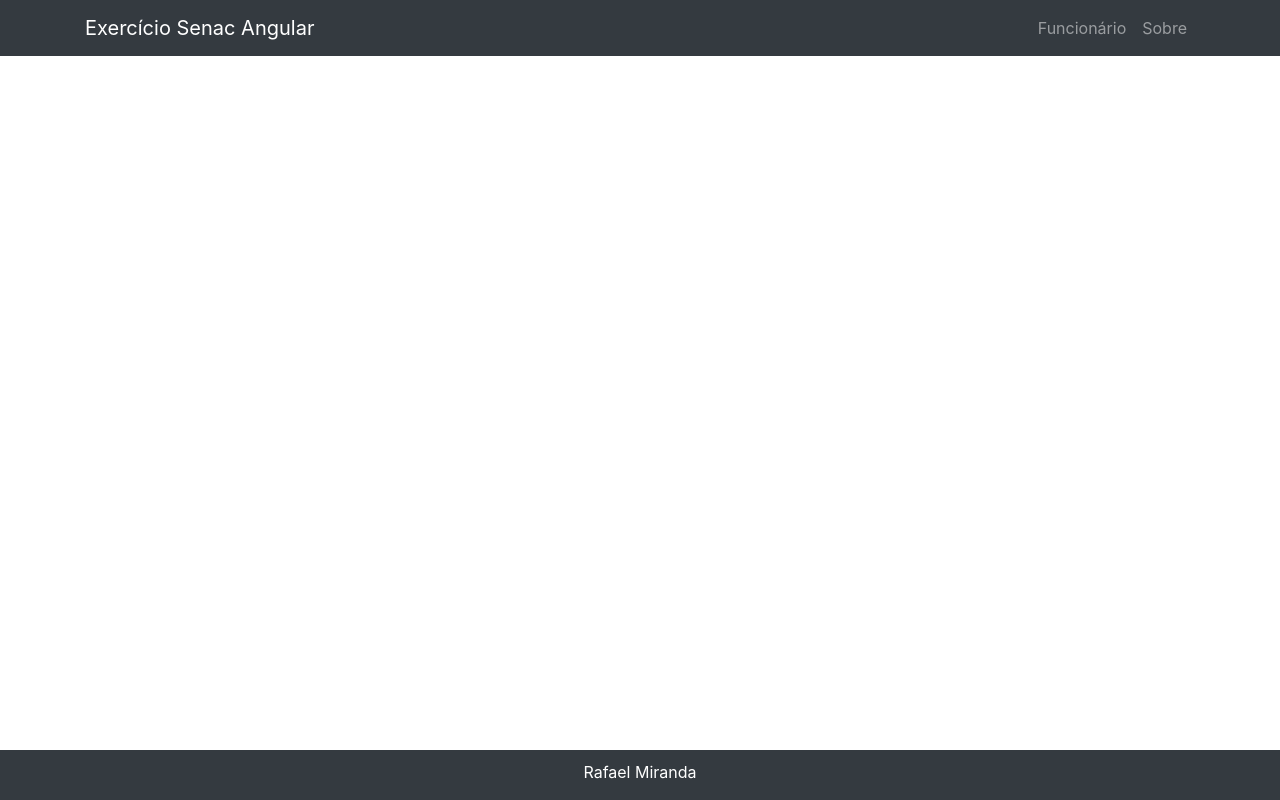
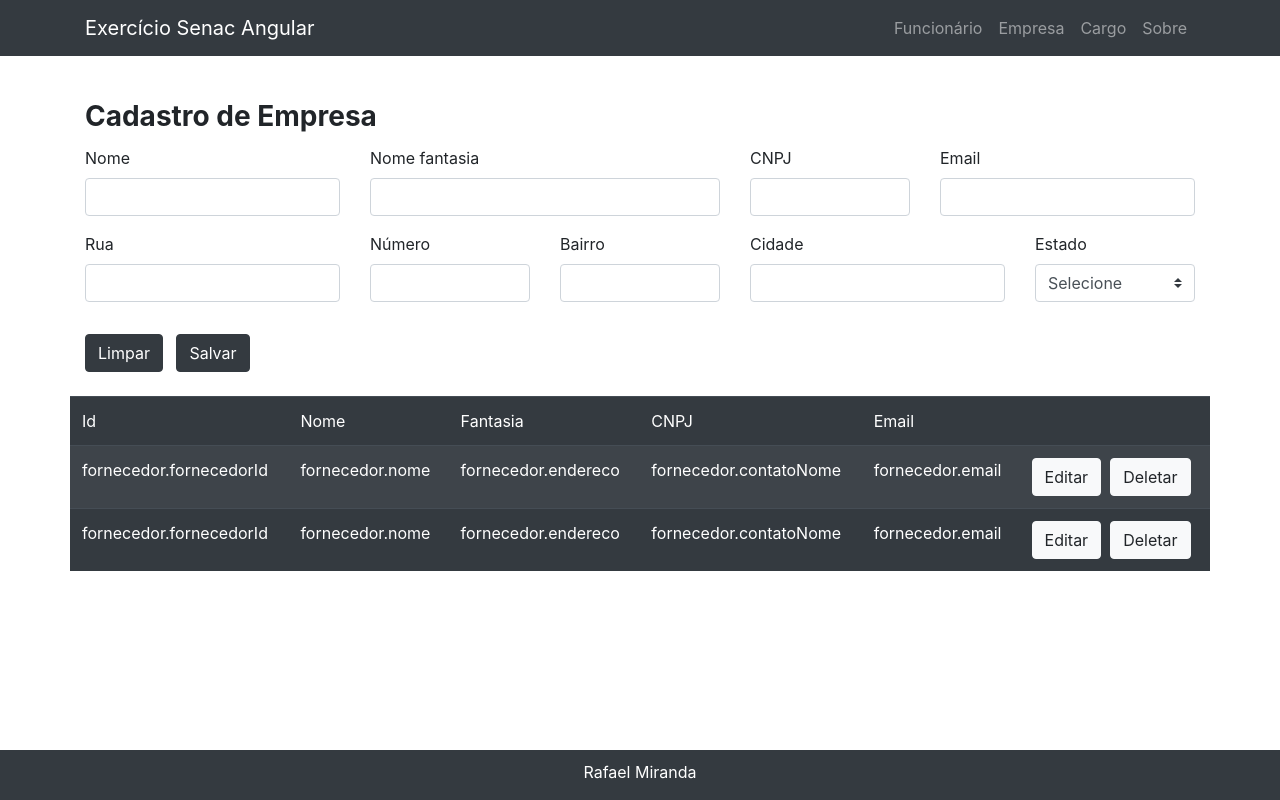
Before and after one commit to rafael-miranda10/exercicio-angular-senac, an Angular app in the folder ExercicioSenac/: page /empresa in a window 1280 px wide. Before the commit this address led to /. Built offline with nearby package versions, Linux system fonts and the light colour scheme.

Commit message:
[DEV] Layouts e forms de empresa e cargo

```diff
--- a/ExercicioSenac/src/app/app.module.ts
+++ b/ExercicioSenac/src/app/app.module.ts
@@ -10,6 +10,8 @@ import { HomeComponent } from './components/navegacao/home/home.component';
 import { FooterComponent } from './components/navegacao/footer/footer.component';
 import { SobreComponent } from './components/institucional/sobre/sobre.component';
 import { EmployeeComponent } from './components/employee/employee.component';
+import { CompanyComponent } from './components/Company/company.component';
+import { EmployeePositionComponent } from './components/EmployeePosition/employee-position.component';
 
 import { rootRouterConfig } from './app.routes';
 
@@ -20,7 +22,9 @@ import { rootRouterConfig } from './app.routes';
     HomeComponent,
     FooterComponent,
     SobreComponent,
-    EmployeeComponent
+    EmployeeComponent,
+    CompanyComponent,
+    EmployeePositionComponent
   ],
   imports: [
     BrowserModule,
--- a/ExercicioSenac/src/app/app.routes.ts
+++ b/ExercicioSenac/src/app/app.routes.ts
@@ -3,11 +3,15 @@ import { HomeComponent } from  './components/navegacao/home/home.component';
 import { Routes } from '@angular/router';
 import { SobreComponent } from './components/institucional/sobre/sobre.component';
 import { EmployeeComponent } from './components/employee/employee.component';
+import { CompanyComponent } from './components/Company/company.component';
+import { EmployeePositionComponent } from './components/EmployeePosition/employee-position.component';
 
 
 export const rootRouterConfig: Routes = [
     { path: '', redirectTo: '/home', pathMatch: 'full' },
     { path: 'home', component: HomeComponent },
     { path: 'sobre', component: SobreComponent },
-    { path: 'funcionario', component: EmployeeComponent }
+    { path: 'funcionario', component: EmployeeComponent },
+    { path: 'empresa', component: CompanyComponent },
+    { path: 'cargo', component: EmployeePositionComponent },
 ];
--- /dev/null
+++ b/ExercicioSenac/src/app/components/Company/company.component.html
@@ -0,0 +1,113 @@
+<div class="container main-container">
+    <h3 class="card-title"> <strong>Cadastro de Empresa</strong></h3>
+    <form role="form">
+        <div class="form-group ">
+            <div class="row">
+                <div class="col-md-3">
+                    <div class="form-group">
+                        <label>Nome</label>
+                        <input type="text" class="form-control" id="nome">
+                    </div>
+                </div>
+                <div class="col-md-4">
+                    <div class="form-group">
+                        <label>Nome fantasia</label>
+                        <input type="text" class="form-control" id="nomeFantasia">
+                    </div>
+                </div>
+                <div class="col-md-2">
+                    <div class="form-group">
+                        <label>CNPJ</label>
+                        <input type="text" class="form-control" id="cnpj">
+                    </div>
+                </div>
+                <div class="col-md-3">
+                    <div class="form-group">
+                        <label>Email</label>
+                        <input type="email" class="form-control" id="email">
+                    </div>
+                </div>
+                <div class="col-md-3">
+                    <div class="form-group">
+                        <label>Rua</label>
+                        <input type="text" class="form-control" id="rua">
+                    </div>
+                </div>
+                <div class="col-md-2">
+                    <div class="form-group">
+                        <label>Número</label>
+                        <input type="text" class="form-control" id="numero">
+                    </div>
+                </div>
+                <div class="col-md-2">
+                    <div class="form-group">
+                        <label>Bairro</label>
+                        <input type="text" class="form-control" id="bairro">
+                    </div>
+                </div>
+                <div class="col-md-3">
+                    <div class="form-group">
+                        <label>Cidade</label>
+                        <input type="text" class="form-control" id="cidade">
+                    </div>
+                </div>
+                <div class="col-md-2">
+                    <div class="form-group">
+                        <label>Estado</label>
+                        <select class="browser-default custom-select">
+                            <option selected>Selecione</option>
+                            <option value="SP">São Paulo</option>
+                            <option value="PR">Paraná</option>
+                            <option value="RJ">Rio de Janeiro</option>
+                            <option value="MG">Minas Gerais</option>
+                            <option value="MT">Mato Grosso</option>
+                          </select>
+                    </div>
+                </div>
+
+            </div>
+        </div>
+
+        <div>
+            <button type="submit" class="btn btn-dark">Limpar</button>&nbsp;&nbsp;
+            <button type="submit" class="btn btn-dark">Salvar</button>
+        </div>
+    </form>
+    <br>
+    <section>
+        <div class="row">
+                <table class="table table-striped table-hover table-dark">
+                    <thead >
+                        <tr>
+                            <td>Id</td>
+                            <td>Nome</td>
+                            <td>Fantasia</td>
+                            <td>CNPJ</td>
+                            <td>Email</td>
+                            <td>&nbsp;</td>
+                        </tr>
+                    </thead>
+                    <tbody>
+                        <tr>
+                            <td>fornecedor.fornecedorId</td>
+                            <td> fornecedor.nome</td>
+                            <td> fornecedor.endereco</td>
+                            <td> fornecedor.contatoNome </td>
+                            <td> fornecedor.email </td>
+                            <td><button class="btn btn-light">Editar</button>&nbsp;&nbsp;<button
+                                    class="btn btn-light">Deletar</button></td>
+                        </tr>
+                        <tr>
+                            <td>fornecedor.fornecedorId</td>
+                            <td> fornecedor.nome</td>
+                            <td> fornecedor.endereco</td>
+                            <td> fornecedor.contatoNome </td>
+                            <td> fornecedor.email </td>
+                            <td><button class="btn btn-light">Editar</button>&nbsp;&nbsp;<button
+                                    class="btn btn-light">Deletar</button></td>
+                        </tr>
+                    </tbody>
+                </table>
+            </div>
+    </section>
+</div>
--- /dev/null
+++ b/ExercicioSenac/src/app/components/EmployeePosition/employee-position.component.html
@@ -0,0 +1,68 @@
+<div class="container main-container">
+    <h3 class="card-title"> <strong>Cadastro de Cargo</strong></h3>
+    <form role="form">
+        <div class="form-group ">
+            <div class="row">
+                <div class="col-md-3">
+                    <div class="form-group">
+                        <label>Dsecrição</label>
+                        <input type="text" class="form-control" id="descricao">
+                    </div>
+                </div>
+                <div class="col-md-3">
+                    <div class="form-group">
+                        <label>Salário</label>
+                        <input type="text" class="form-control" id="salario">
+                    </div>
+                </div>
+                <div class="col-md-2">
+                    <div class="form-group">
+                        <label>Referência</label>
+                        <input type="number" class="form-control" id="referencia">
+                    </div>
+                </div>
+
+
+            </div>
+        </div>
+
+        <div>
+            <button type="submit" class="btn btn-dark">Limpar</button>&nbsp;&nbsp;
+            <button type="submit" class="btn btn-dark">Salvar</button>
+        </div>
+    </form>
+    <br>
+    <section>
+        <div class="row">
+                <table class="table table-striped table-hover table-dark">
+                    <thead >
+                        <tr>
+                            <td>Id</td>
+                            <td>Descrição</td>
+                            <td>Salário</td>
+                            <td>Referência</td>
+                            <td>&nbsp;</td>
+                        </tr>
+                    </thead>
+                    <tbody>
+                        <tr>
+                            <td>fornecedor.fornecedorId</td>
+                            <td> fornecedor.nome</td>
+                            <td> fornecedor.endereco</td>
+                            <td> fornecedor.contatoNome </td>
+                            <td><button class="btn btn-light">Editar</button>&nbsp;&nbsp;<button
+                                    class="btn btn-light">Deletar</button></td>
+                        </tr>
+                        <tr>
+                            <td>fornecedor.fornecedorId</td>
+                            <td> fornecedor.nome</td>
+                            <td> fornecedor.endereco</td>
+                            <td> fornecedor.contatoNome </td>
+                            <td><button class="btn btn-light">Editar</button>&nbsp;&nbsp;<button
+                                    class="btn btn-light">Deletar</button></td>
+                        </tr>
+                    </tbody>
+                </table>
+            </div>
+    </section>
+</div>
--- a/ExercicioSenac/src/app/components/navegacao/menu/menu.component.html
+++ b/ExercicioSenac/src/app/components/navegacao/menu/menu.component.html
@@ -11,6 +11,12 @@
           <a class="nav-link"  [routerLink]="['/funcionario']">Funcionário</a>
         </li>
         <li class="nav-item">
+          <a class="nav-link"  [routerLink]="['/empresa']">Empresa</a>
+        </li>
+        <li class="nav-item">
+          <a class="nav-link"  [routerLink]="['/cargo']">Cargo</a>
+        </li>
+        <li class="nav-item">
           <a class="nav-link"  [routerLink]="['/sobre']">Sobre</a>
         </li>
       </ul>
--- a/ExercicioSenac/src/environments/environment.ts
+++ b/ExercicioSenac/src/environments/environment.ts
@@ -1,10 +1,12 @@
 // This file can be replaced during build by using the `fileReplacements` array.
 // `ng build --prod` replaces `environment.ts` with `environment.prod.ts`.
 // The list of file replacements can be found in `angular.json`.
+import { HttpHeaders } from '@angular/common/http';
 
 export const environment = {
   production: false,
-  api: 'https://localhost:44362/'
+  api: 'https://localhost:44362/',
+  headers: new HttpHeaders({'Content-Type': 'application/json'})
 };
 
 /*
```
Also changed, not shown: ExercicioSenac/src/app/components/Company/company.component.ts (added, +7 -0 lines), ExercicioSenac/src/app/components/EmployeePosition/employee-position.component.ts (added, +7 -0 lines).
